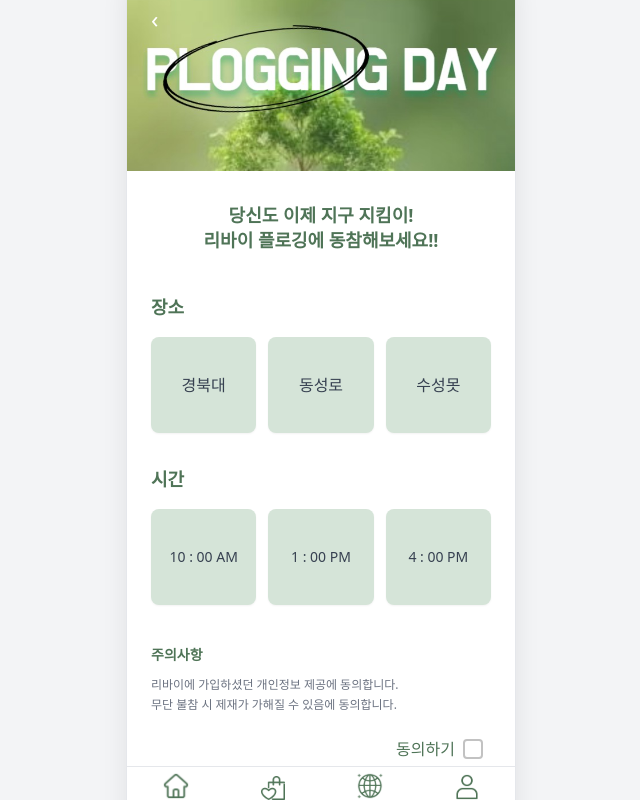
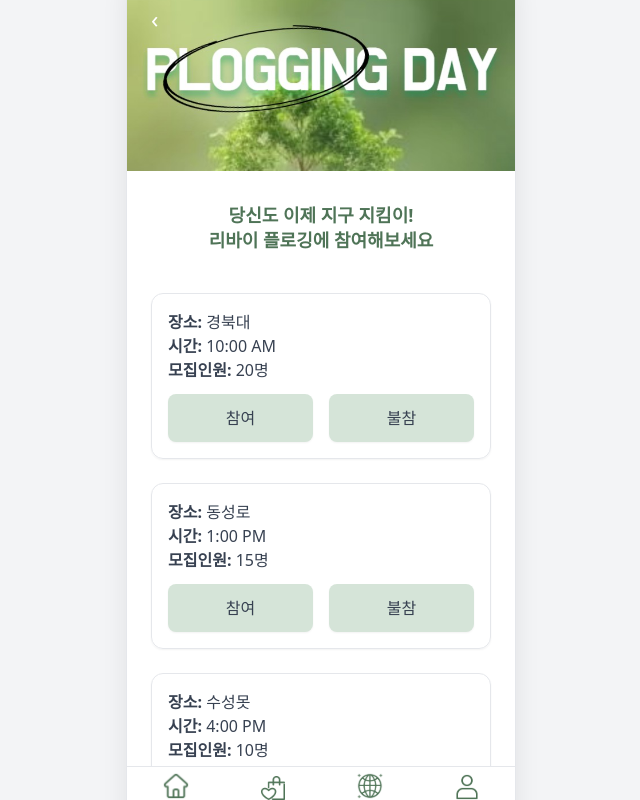
Before and after one commit to RE-BUY/RE-BUY-FE, a React (Vite) app: page /plogging in a window 1280 px wide. Shown: the whole page, without its empty margins (319-959 px from the left). Built offline with nearby package versions, Linux system fonts and the light colour scheme; a web font is replaced by a local one.

Commit message:
플로깅 수정

```diff
--- a/src/pages/HomePage.tsx
+++ b/src/pages/HomePage.tsx
@@ -82,16 +82,20 @@
           </div>
 
           {/* 추천 상품 */}
-          <h2 className="mt-8 font-semibold text-lg">추천 상품</h2>
-          <div className="grid grid-cols-3 gap-4 mt-4">
-            <div className="w-32 h-32 border rounded-lg shadow-sm flex items-center justify-center overflow-hidden bg-white">
+        <div className="mt-8">
+           <p className="font-semibold mb-3 text-[#4F7457] text-lg">추천 상품</p>
+
+  {/* 가로 스크롤 카드 */}
+           <div className="flex gap-3 overflow-x-auto pb-2 scrollbar-hide snap-x snap-mandatory">
+              <div className="snap-start flex-shrink-0 w-32 h-32 border rounded-lg shadow-sm flex items-center justify-center overflow-hidden bg-white">
                 <img src="/images/products/product1.jpg" className="max-w-full max-h-full object-contain" alt="저탄소 우유" />
                 </div>
-            <div className="w-32 h-32 border rounded-lg shadow-sm flex items-center justify-center overflow-hidden bg-white">
+                <div className="snap-start flex-shrink-0 w-32 h-32 border rounded-lg shadow-sm flex items-center justify-center overflow-hidden bg-white">
                  <img src="/images/products/p2.png" className="max-w-full max-h-full object-contain" alt="업사이클링 지갑" />
               </div>
-            <div className="w-32 h-32 border rounded-lg shadow-sm flex items-center justify-center overflow-hidden bg-white">
+              <div className="snap-start flex-shrink-0 w-32 h-32 border rounded-lg shadow-sm flex items-center justify-center overflow-hidden bg-white">
       <img src="/images/products/product3.jpg" className="max-w-full max-h-full object-contain" alt="에코백" />
+    </div>
   </div>
 </div>
         </div>
--- a/src/pages/PloggingPage.tsx
+++ b/src/pages/PloggingPage.tsx
@@ -2,135 +2,111 @@
 import Layout from "../components/Layout";
 import { useNavigate } from 'react-router-dom';
 
+interface PostItem {
+  id: number;
+  place: string;
+  time: string;
+  capacity: number;
+}
+
 export default function PloggingPage() {
   const navigate = useNavigate();
 
-  // [State] 선택 상태 관리
-  const [selectedPlace, setSelectedPlace] = useState<string | null>(null);
-  const [selectedTime, setSelectedTime] = useState<string | null>(null);
-  const [isAgreed, setIsAgreed] = useState(false);
+  // 예시 게시글 내 여러 항목
+  const items: PostItem[] = [
+    { id: 1, place: '경북대', time: '10:00 AM', capacity: 20 },
+    { id: 2, place: '동성로', time: '1:00 PM', capacity: 15 },
+    { id: 3, place: '수성못', time: '4:00 PM', capacity: 10 },
+  ];
 
-  const places = ['경북대', '동성로', '수성못'];
-  const times = ['10 : 00 AM', '1 : 00 PM', '4 : 00 PM'];
+  // [State] 항목별 참여/불참 상태 관리
+  const [selections, setSelections] = useState<Record<number, '참여' | '불참' | null>>({});
 
-  // 모든 항목이 선택되었는지 확인
-  const isReady = selectedPlace && selectedTime && isAgreed;
+  const handleSelect = (id: number, value: '참여' | '불참') => {
+    setSelections(prev => ({ ...prev, [id]: value }));
+  };
 
-  const handleReservation = () => {
-    if (!isReady) return;
-    alert(`${selectedPlace} / ${selectedTime} 예약이 완료되었습니다! `);
-    navigate('/main');
+  const handleSubmit = () => {
+    // 선택 안 한 항목도 포함해서 alert
+    const result = items.map(item => ({
+      place: item.place,
+      time: item.time,
+      status: selections[item.id] || '미선택',
+    }));
+
+    alert(JSON.stringify(result, null, 2));
+    navigate('/home'); // 완료 후 이동
   };
 
   return (
     <Layout>
       <div className="flex flex-col h-full bg-white relative">
 
-        {/* [Top Area] 이미지 영역 */}
+        {/* 상단 이미지 */}
         <div className="w-full h-48 relative shrink-0">
-
           <img
             src="/images/products/plogging.jpg"
             alt="플로깅"
             className="w-full h-full object-cover"
           />
-
-
-
-          {/* 3. 뒤로가기 버튼 */}
           <button
             onClick={() => navigate(-1)}
             className="absolute top-4 left-4 text-2xl text-white p-2 z-10"
           >
             &#8249;
           </button>
-
-
         </div>
 
-        {/* [Content Area] */}
-        <div className="flex-1 px-6 py-8 flex flex-col">
+        <div className="flex-1 px-6 py-8 flex flex-col space-y-6 overflow-y-auto">
 
-          {/* 헤더 멘트 */}
-          <div className="text-center mb-10">
+          <div className="text-center mb-4">
             <p className="text-[#4F7457] font-bold text-lg leading-snug">
               당신도 이제 지구 지킴이!<br />
-              리바이 플로깅에 동참해보세요!!
+              리바이 플로깅에 참여해보세요
             </p>
           </div>
-          {/* 1. 장소 선택 */}
-          <section className="mb-8">
-            <h3 className="text-lg font-bold text-[#4F7457] mb-4">장소</h3>
-            <div className="grid grid-cols-3 gap-3">
-              {places.map((place) => (
+
+          {/* 게시글 항목 반복 */}
+          {items.map(item => (
+            <div key={item.id} className="border rounded-xl p-4 shadow-sm space-y-3">
+              <div className="text-gray-700">
+                <p><span className="font-bold">장소:</span> {item.place}</p>
+                <p><span className="font-bold">시간:</span> {item.time}</p>
+                <p><span className="font-bold">모집인원:</span> {item.capacity}명</p>
+              </div>
+
+              <div className="flex gap-4">
                 <button
-                  key={place}
-                  onClick={() => setSelectedPlace(place)}
-                  className={`h-24 rounded-lg text-base font-medium transition-all duration-200 shadow-sm
-                    ${selectedPlace === place
-                      ? 'bg-main text-white ring-2 ring-offset-1 ring-main' // 선택됨
-                      : 'bg-sub1 text-gray-700 hover:bg-sub2 hover:text-white' // 선택안됨
-                    }`}
+                  onClick={() => handleSelect(item.id, '참여')}
+                  className={`flex-1 py-3 rounded-lg font-medium shadow-sm transition-all
+                    ${selections[item.id] === '참여'
+                      ? 'bg-main text-white ring-2 ring-main'
+                      : 'bg-sub1 text-gray-700 hover:bg-sub2 hover:text-white'}`
+                  }
                 >
-                  {place}
+                  참여
                 </button>
-              ))}
-            </div>
-          </section>
-
-          {/* 2. 시간 선택 */}
-          <section className="mb-10">
-            <h3 className="text-lg font-bold text-[#4F7457]  mb-4">시간</h3>
-            <div className="grid grid-cols-3 gap-3">
-              {times.map((time) => (
                 <button
-                  key={time}
-                  onClick={() => setSelectedTime(time)}
-                  className={`h-24 rounded-lg text-sm font-medium transition-all duration-200 shadow-sm flex items-center justify-center
-                    ${selectedTime === time
-                      ? 'bg-main text-white ring-2 ring-offset-1 ring-main'
-                      : 'bg-sub1 text-gray-700 hover:bg-sub2 hover:text-white'
-                    }`}
+                  onClick={() => handleSelect(item.id, '불참')}
+                  className={`flex-1 py-3 rounded-lg font-medium shadow-sm transition-all
+                    ${selections[item.id] === '불참'
+                      ? 'bg-main text-white ring-2 ring-main'
+                      : 'bg-sub1 text-gray-700 hover:bg-sub2 hover:text-white'}`
+                  }
                 >
-                  {time}
+                  불참
                 </button>
-              ))}
-            </div>
-          </section>
-
-          {/* 3. 주의사항 및 동의 */}
-          <section className="mb-4 mt-auto">
-            <h3 className="text-sm font-bold text-[#4F7457] mb-3">주의사항</h3>
-            <div className="text-xs text-gray-500 space-y-1 mb-4">
-              <p>리바이에 가입하셨던 개인정보 제공에 동의합니다.</p>
-              <p>무단 불참 시 제재가 가해질 수 있음에 동의합니다.</p>
-            </div>
-
-            <div
-                className="flex justify-end items-center cursor-pointer p-2"
-                onClick={() => setIsAgreed(!isAgreed)}
-            >
-              <span className="mr-2 font-medium text-[#4F7457]">동의하기</span>
-              <div className={`w-5 h-5 border-2 rounded flex items-center justify-center transition-colors
-                ${isAgreed ? 'border-main bg-main' : 'border-gray1 bg-white'}
-              `}>
-                {isAgreed && <span className="text-white text-xs font-bold">✓</span>}
               </div>
             </div>
-          </section>
+          ))}
 
-          {/* 예약하기 버튼 */}
-          <div className="pt-4 pb-4">
-             <button
-                onClick={handleReservation}
-                disabled={!isReady}
-                className={`w-full py-4 rounded-xl text-lg font-bold shadow-lg transition-colors
-                ${isReady
-                    ? 'bg-main text-white hover:bg-[#3d5a44]'
-                    : 'bg-gray1 text-white cursor-not-allowed'
-                }`}
+          {/* 제출 버튼 */}
+          <div className="mt-auto">
+            <button
+              onClick={handleSubmit}
+              className="w-full py-4 rounded-xl text-lg font-bold shadow-lg bg-main text-white hover:bg-[#3d5a44] transition-colors"
             >
-                예약하기
+              선택 완료
             </button>
           </div>
 
```
Lines whose indentation alone changed are shown as unchanged.
